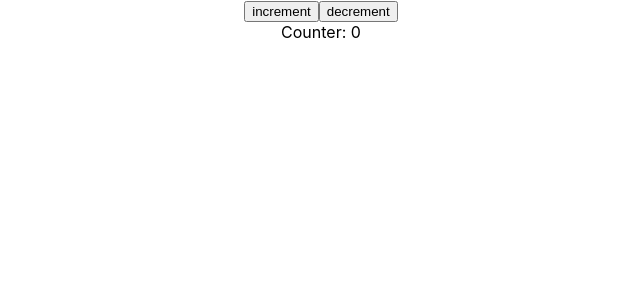
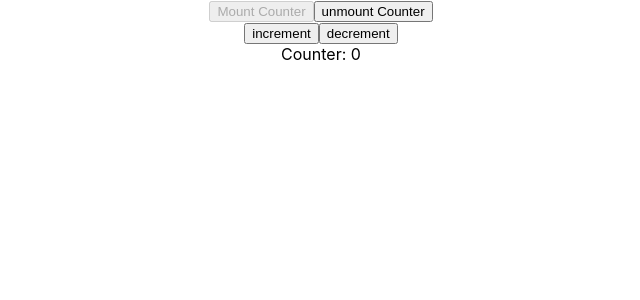
Before and after one commit to jackalot/react-lifecycle-methods-and-hooks-practice, a React (Create React App) app: page / in a window 1280 px wide. Shown: the top 300 px of the page, without its empty margins (319-959 px from the left). Built offline with nearby package versions, Linux system fonts and the light colour scheme.

Commit message:
added state to app.js, all changes are up to 6:35 of the video

```diff
--- a/src/App.js
+++ b/src/App.js
@@ -3,9 +3,20 @@
 import Counter from './components/counter.js'
 import React from 'react';
 class  App extends React.Component {
+  constructor(props) {
+    super(props)
+
+    this.state = {
+      mount: true
+    }
+    this.mountCounter = () => this.setState({mount: true})
+    this.unmountCounter = () => this.setState({mount: false})
+  }
   render() {
   return <div className="App">
-      <Counter/>
+      <button onClick={this.mountCounter} disabled={this.state.mount}>Mount Counter</button>
+      <button onClick={this.unmountCounter} disabled={!this.state.mount}>unmount Counter</button>
+      {this.state.mount ? <Counter/> : null}
     </div>
   };
 }
```
